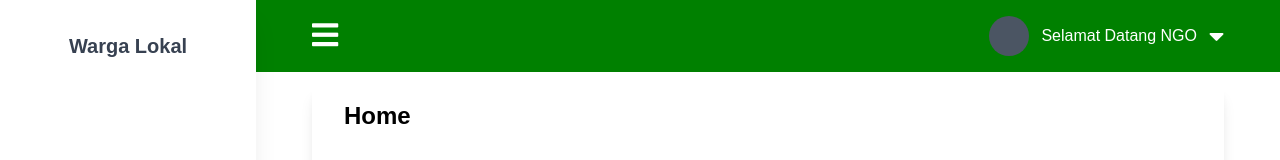
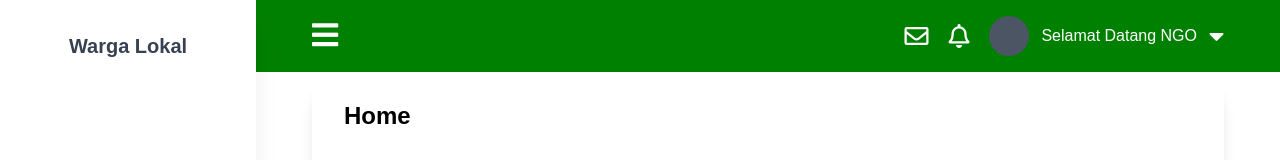
Before and after one commit to rickyrivaldo98/wargalokal-website, a React (Create React App) app: page /admin in a window 1280 px wide. Shown: the top 160 px of the page. Built offline with nearby package versions, Linux system fonts and the light colour scheme.

Commit message:
navbar fix

```diff
--- a/src/components/admin/navbarAdmin.tsx
+++ b/src/components/admin/navbarAdmin.tsx
@@ -20,6 +20,9 @@ const NavbarAdmin = () => {
 
                     {/* User */}
                     <ul className="flex-col md:flex-row list-none items-center hidden md:flex">
+                        <div className="pr-5 far fa-envelope text-white text-2xl"></div>
+                        <div className="pr-5 far fa-bell text-white text-2xl"></div>
+
                         <UserDropdown />
                     </ul>
                 </div>
```
